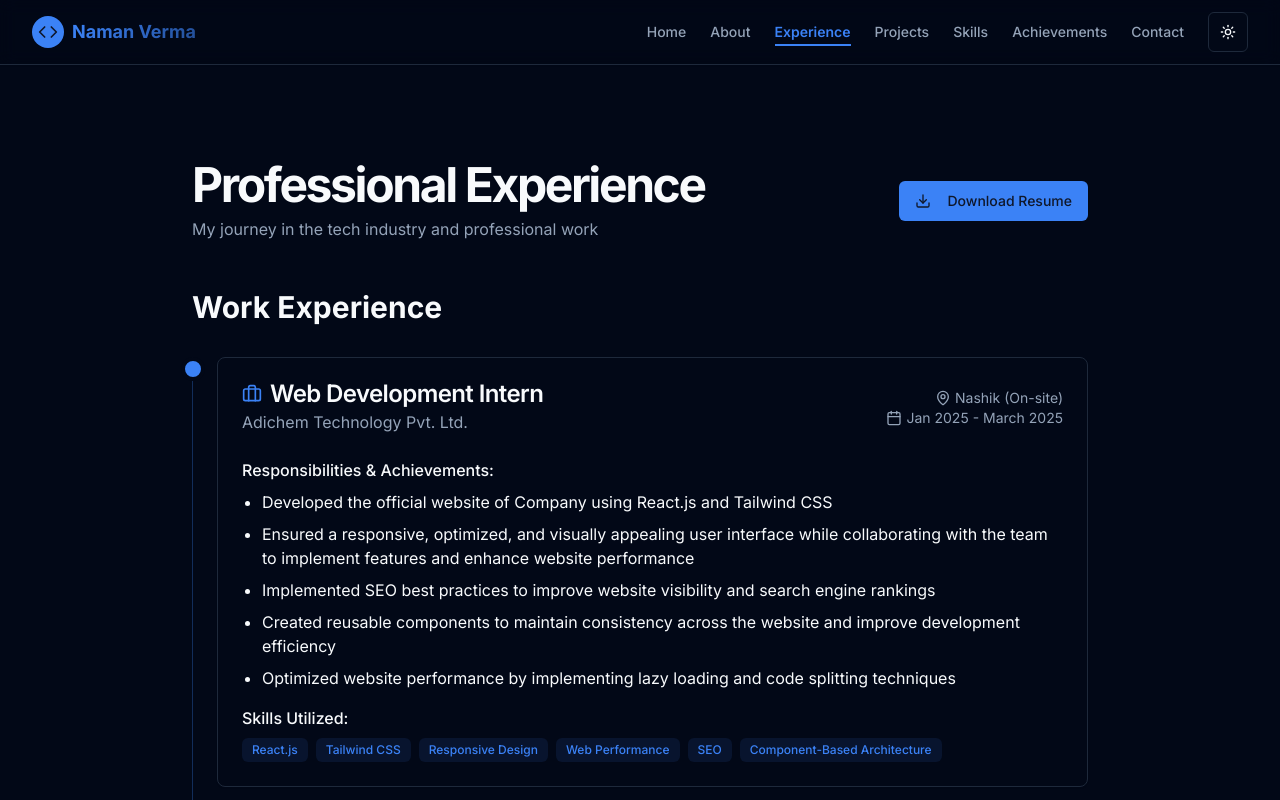
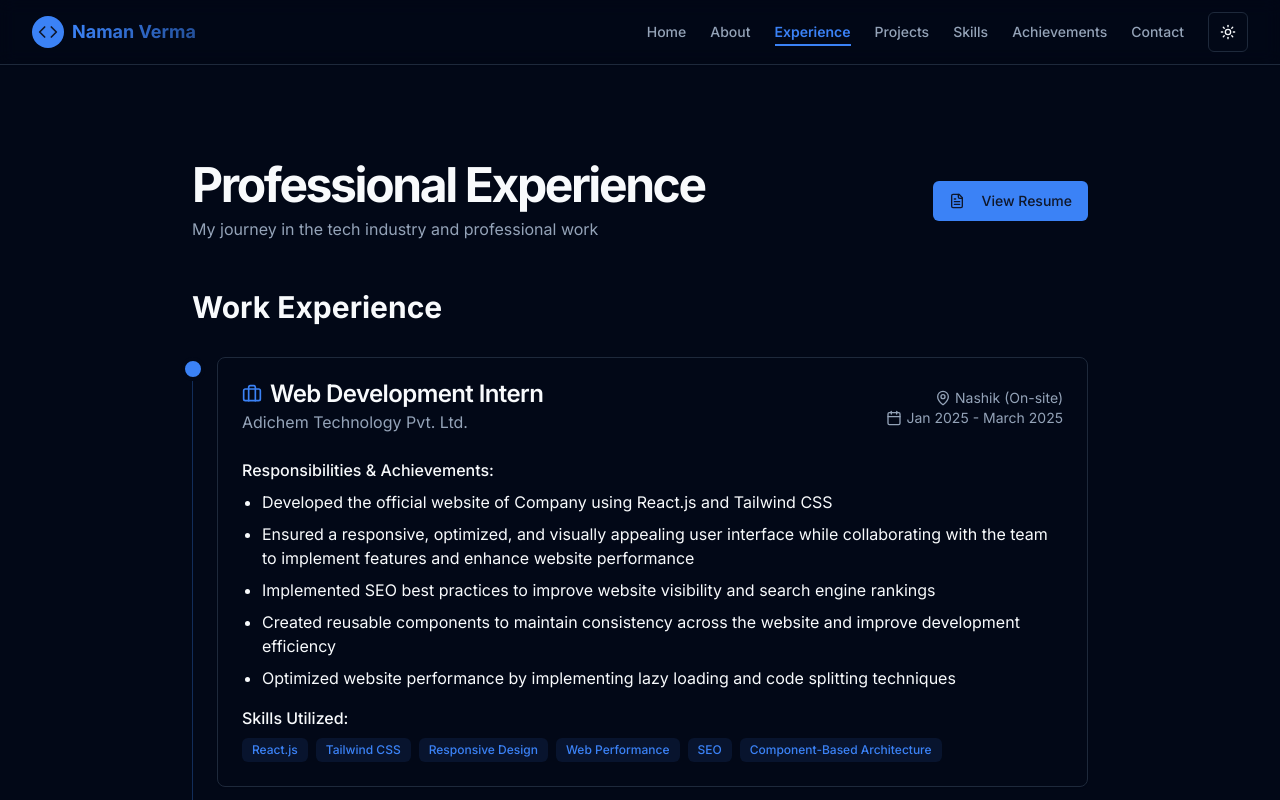
Before and after one commit to namanverma001/namanverma-portfolio, a Next.js app: page /experience in a window 1280 px wide. Shown: the top 800 px of the page. Built offline with nearby package versions, Linux system fonts and the light colour scheme.

Commit message:
feat: update resume button to link to resume page and change icon for clarity

```diff
--- a/app/experience/page.tsx
+++ b/app/experience/page.tsx
@@ -1,6 +1,6 @@
 import { Button } from "@/components/ui/button"
 import { Card, CardContent, CardDescription, CardHeader, CardTitle } from "@/components/ui/card"
-import { Briefcase, Calendar, Download, ExternalLink, MapPin } from "lucide-react"
+import { Briefcase, Calendar, Download, ExternalLink, FileText, MapPin } from "lucide-react"
 import Link from "next/link"
 
 export default function ExperiencePage() {
@@ -75,10 +75,12 @@ export default function ExperiencePage() {
             <h1 className="text-4xl font-bold tracking-tighter sm:text-5xl">Professional Experience</h1>
             <p className="text-muted-foreground">My journey in the tech industry and professional work</p>
           </div>
-          <Button className="mt-4 sm:mt-0">
-            <Download className="mr-2 h-4 w-4" />
-            Download Resume
-          </Button>
+          <Link href="/resume" passHref legacyBehavior>
+            <Button className="mt-4 sm:mt-0">
+              <FileText className="mr-2 h-4 w-4" />
+              View Resume
+            </Button>
+          </Link>
         </div>
 
         {/* Work Experience Timeline */}
```
